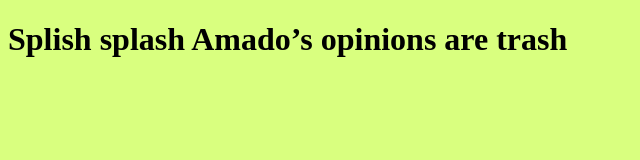
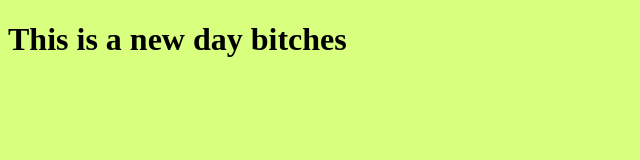
Before and after one commit to shewolfy3/InsightX, a plain HTML site: page index.html in a window 1280 px wide. Shown: the whole page, without its empty margins (0-640 px from the left). Drawn offline with Linux system fonts and the light colour scheme.

Commit message:
edit html file

```diff
--- a/index.html
+++ b/index.html
@@ -7,7 +7,7 @@
     <link rel="stylesheet" href="style.css">
 </head>
 <body>
-    <h1>Splish splash Amado’s opinions are trash</h1>
+    <h1>This is a new day bitches</h1>
     <script src="app.js"></script>
 </body>
 </html>
```
